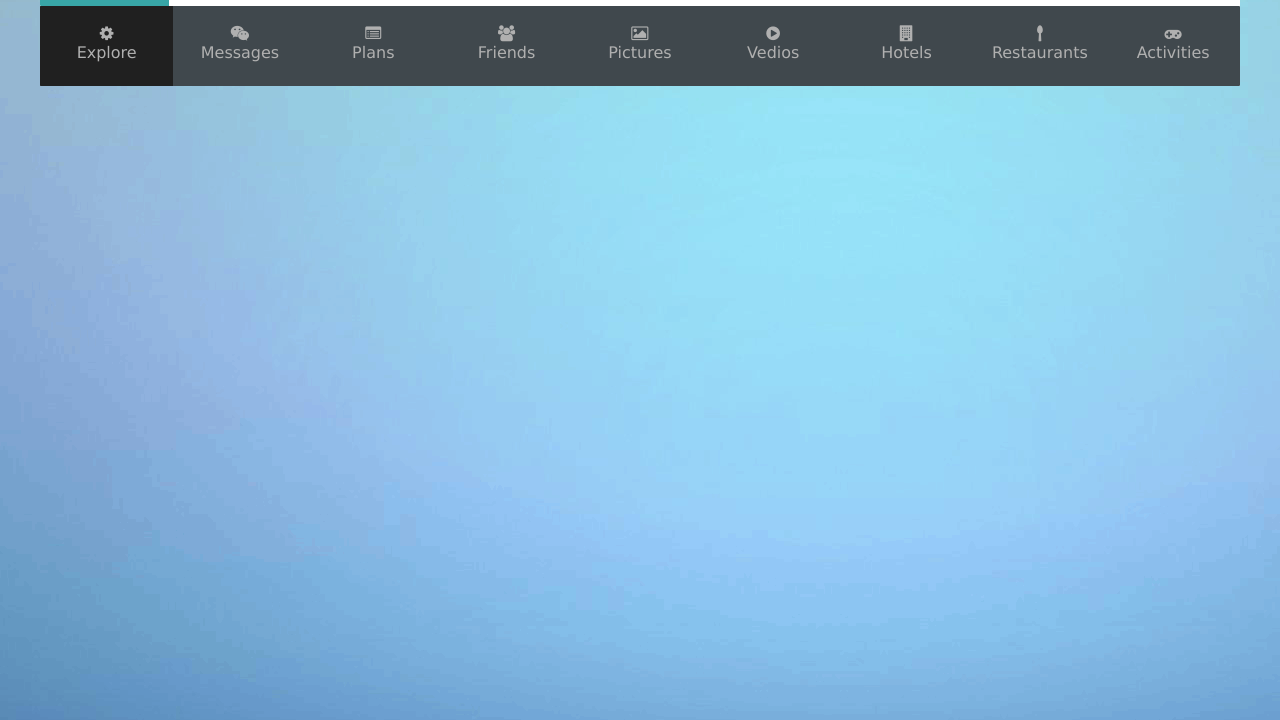
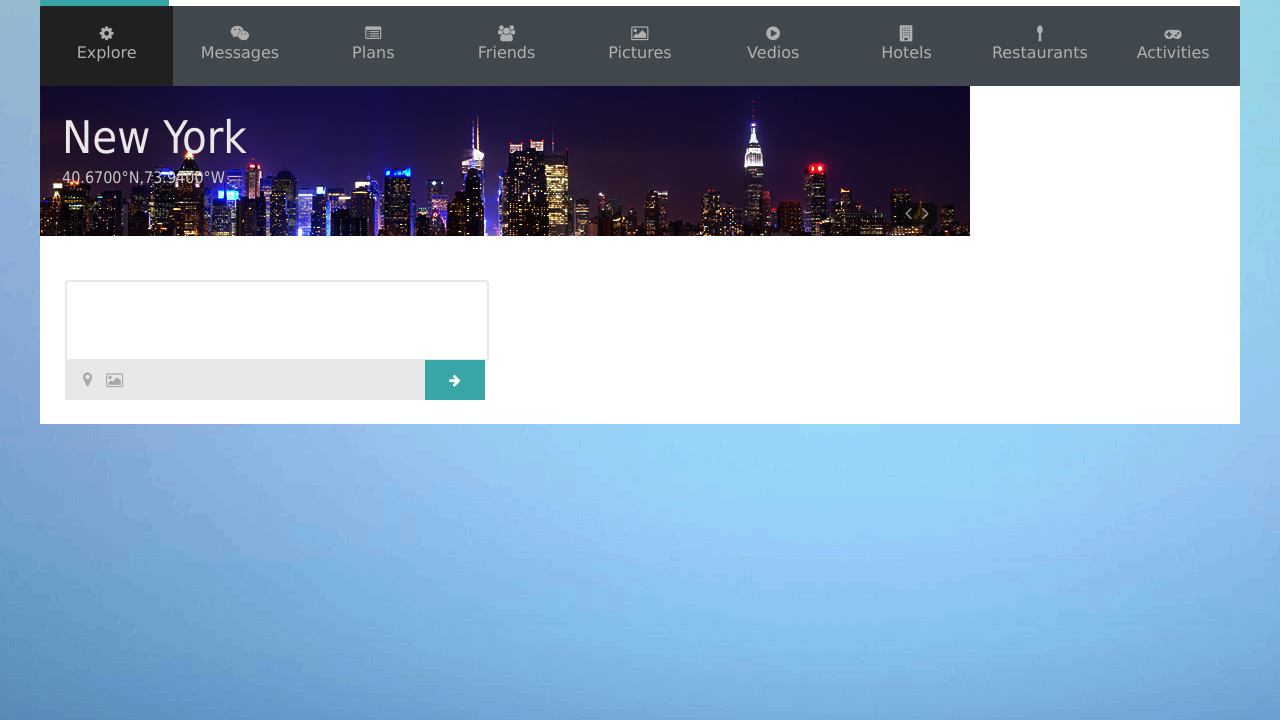
Before and after one commit to Yacent/Front_End_Learning, a plain HTML site: page citying.html in a window 1280 px wide. Shown: the part 80-800 px from the top of the page. Drawn offline with Linux system fonts and the light colour scheme.

Commit message:
io add_file

```diff
--- a/citying.html
+++ b/citying.html
@@ -24,7 +24,7 @@
 			</div>
 
 			<div class="header_word">
-				<p><img src="img/header_word.png"></p>
+				<p><img src="img/header_word.png" alt="logo"></p>
 			</div>
 
 			<div class="username">
@@ -66,6 +66,36 @@
 			</ul>
 		</div>
 
+		<div class="content">
+			<div class="bar">
+			<p class="back"><img src="img/new_york.jpg" alt="纽约"><span><i class="fa fa-angle-left" name="left"></i><i name="right" class="fa fa-angle-right"></i></span></p>
+			<p class="word"><span>New York</span><br>40.6700°N,73.9400°W</p>
+			</div>
+
+			<div class="left_block">
+
+				<div class="post">
+					<form>
+						<input type="text" name="post_unit">
+					</form>
+					<p><i class="fa fa-map-marker" name="location"></i><i class="fa fa-picture-o" name="image"></i></p>
+					<button><i class="fa fa-arrow-right" name="point_right"></i></button>
+				</div>
+
+				<div class="message_Jeremy">
+				</div>
+
+			</div>
+
+			<div class="message_Jacob">
+
+			</div>
+
+			<div class="message_macdaddy">
+
+			</div>
+		</div>
+
 	</div>
 </body>
 </html>
--- a/css/citying.css
+++ b/css/citying.css
@@ -7,6 +7,7 @@ body {
 
 .container {
 	background-color: #FFFFFF;
+	width: 1200px;
 }
 
 .header {
@@ -89,13 +90,7 @@ body {
 	padding-right: 5px;
 }
 
-.username button#user {
-	border: none;
-	background: none;
-	color: #585858;
-}
-
-.username button#power {
+.username button#user, button#power {
 	border: none;
 	background: none;
 	color: #585858;
@@ -148,10 +143,153 @@ body {
 	text-align: center;
 }
 
-.nav a:hover, p:hover {
+.nav a:hover {
 	color: #FFFFFF;
 }
 
 .nav li:hover, .current {
 	background-color: #080808;
 }
+
+.content {
+	width: 930px;
+	background-color: #FFF;
+	display: inline-block;
+}
+
+.bar {
+	height: 150px;
+	overflow: hidden;
+	position: relative;
+	display: inline-block;
+}
+
+.bar p.back {
+	margin: 0;
+	height: 150px;
+	position: relative;
+}
+
+.bar p.word {
+	margin: 0;
+	position: absolute;
+	top: 37px;
+	left: 22px;
+	font-family: Tahoma, Geneva, sans-serif;
+	color: #C8C8C8;
+	line-height: 30px;
+}
+
+.bar .back span {
+	background-color: #080808;
+	border-radius: 5px;
+	opacity: 0.8;
+	display: inline-block;
+	position: absolute;
+	bottom: 10px;
+	right: 33px;
+	width: 40px;
+	text-align: center;
+	line-height: 22px;
+}
+
+.bar .word span {
+	font-size: 45px;
+	color: #E8E8E8;
+}
+
+.bar i {
+	background: none;
+	border: none;
+	color: #A8A8A8;
+	font-size: 20px;
+}
+
+.bar i:hover {
+	color: #FFF;
+}
+
+.bar:hover {
+	opacity: 0.8;
+	cursor: pointer;
+}
+
+.bar i[name="left"] {
+	margin-right: 5px;
+}
+
+.bar i[name="right"] {
+	margin-left: 5px;
+}
+
+.left_block {
+	width: 465px;
+	margin: 0;
+	overflow: hidden;
+	position: relative;
+}
+
+.post {
+	margin: 40px 15px 20px 25px;
+	display: inline-block;
+	padding: 0;
+	width: 420px;
+	height: 120px;
+	position: relative;
+}
+
+.post form {
+	border: none;
+	width: 420px;
+	height: 80px;
+}
+
+.post input[name="post_unit"] {
+	border: 2px solid #E8E8E8;
+	background: transparent;
+	width: 416px;
+	height: 75px;
+	border-radius: 3px;
+}
+
+.post p {
+	width: 360px;
+	height: 40px;
+	margin: 0;
+	position: relative;
+	background-color: #E8E8E8;
+	float: left;
+}
+
+.post i {
+	color: #A8A8A8;
+}
+
+.post i[name="location"] {
+	position: absolute;
+	top: 12px;
+	left: 18px;
+}
+
+.post i[name="image"] {
+	position: absolute;
+	top: 13px;
+	left: 41px;
+}
+
+.post button {
+	border: none;
+	margin: 0;
+	padding: 0;
+	width: 60px;
+	height: 40px;
+	float: left;
+	background-color: #38A6A7;
+	position: absolute;
+	bottom: 0px;
+	right: 0px;
+}
+
+.post i[name="point_right"] {
+	color: #FFF;
+}
```
Also changed, not shown: img/new_york.jpg (added).
